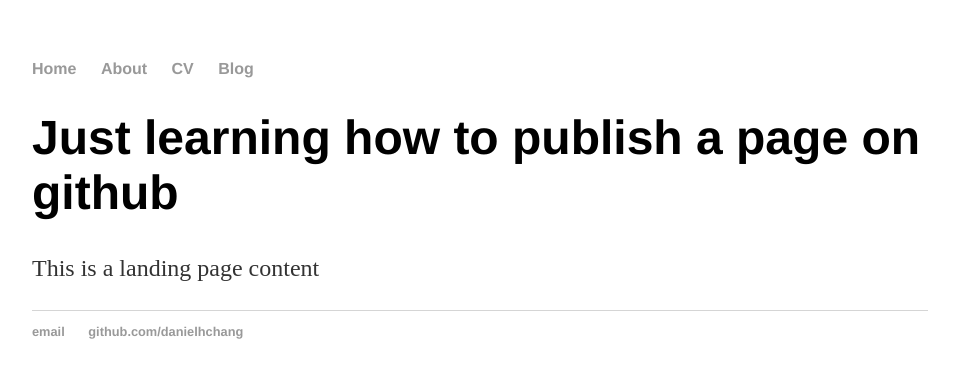
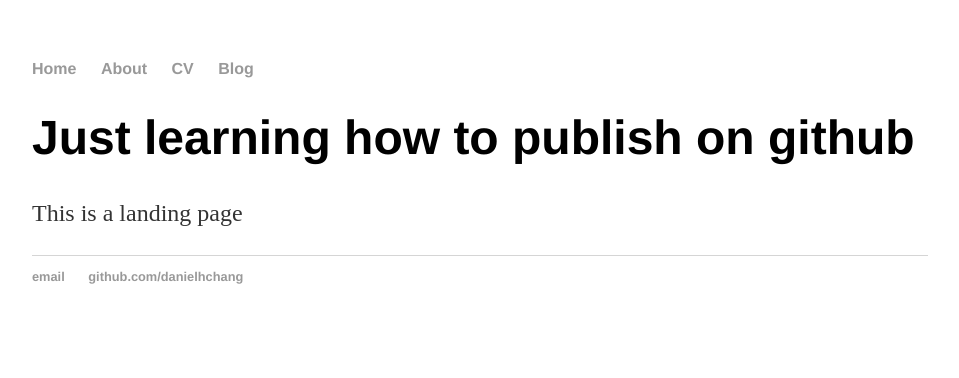
Before and after one commit to danielhchang/danielhchang.github.io, a Jekyll site: the page built from index.html, in a window 1280 px wide. Shown: the top 378 px of the page, without its empty margins (160-1119 px from the left). Built offline with Jekyll 4.4.1, drawn with Linux system fonts in a browser that asks for light colours.

Commit message:
changed index.html

```diff
--- a/index.html
+++ b/index.html
@@ -3,6 +3,6 @@ layout: default
 title: Daniel H. Chang
 ---
 <div class="blurb">
-	<h1>Just learning how to publish a page on github</h1>
-	<p>This is a landing page content</p>
+	<h1>Just learning how to publish on github</h1>
+	<p>This is a landing page</p>
 </div><!-- /.blurb -->
```
